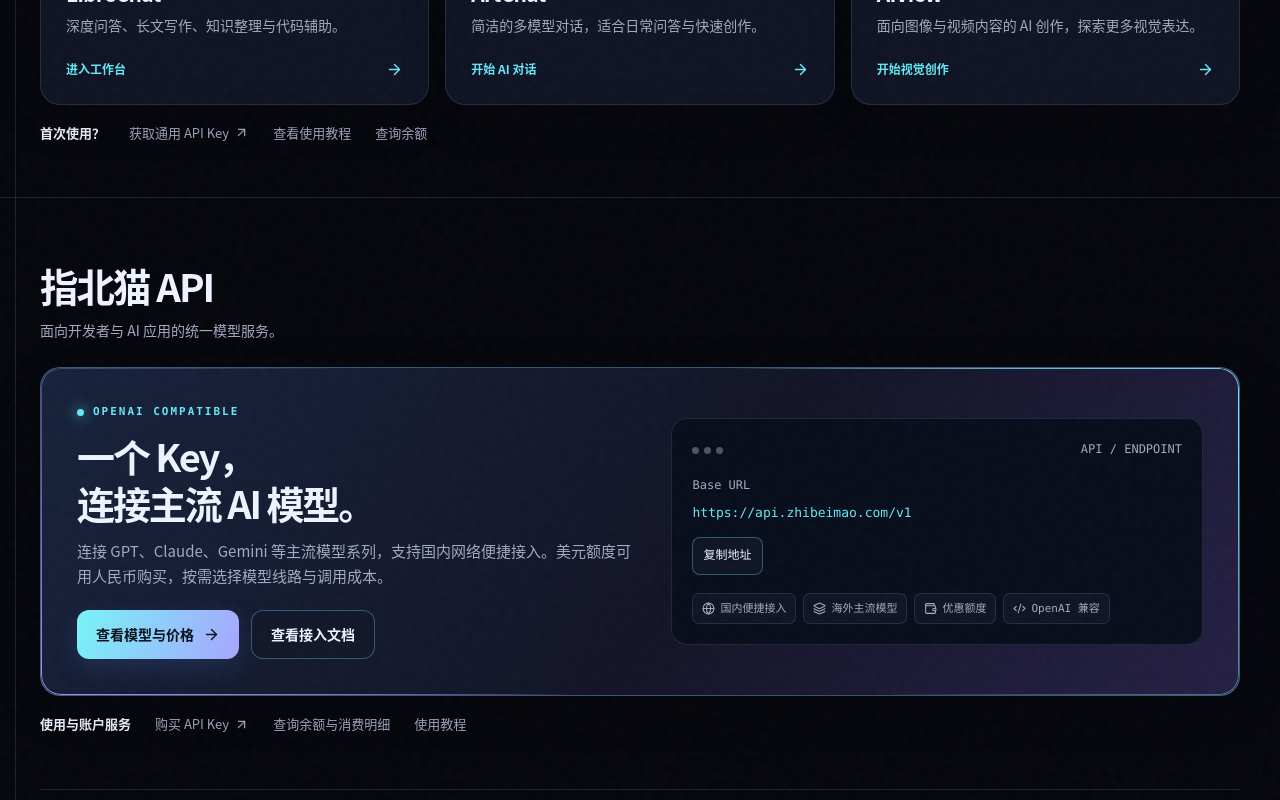
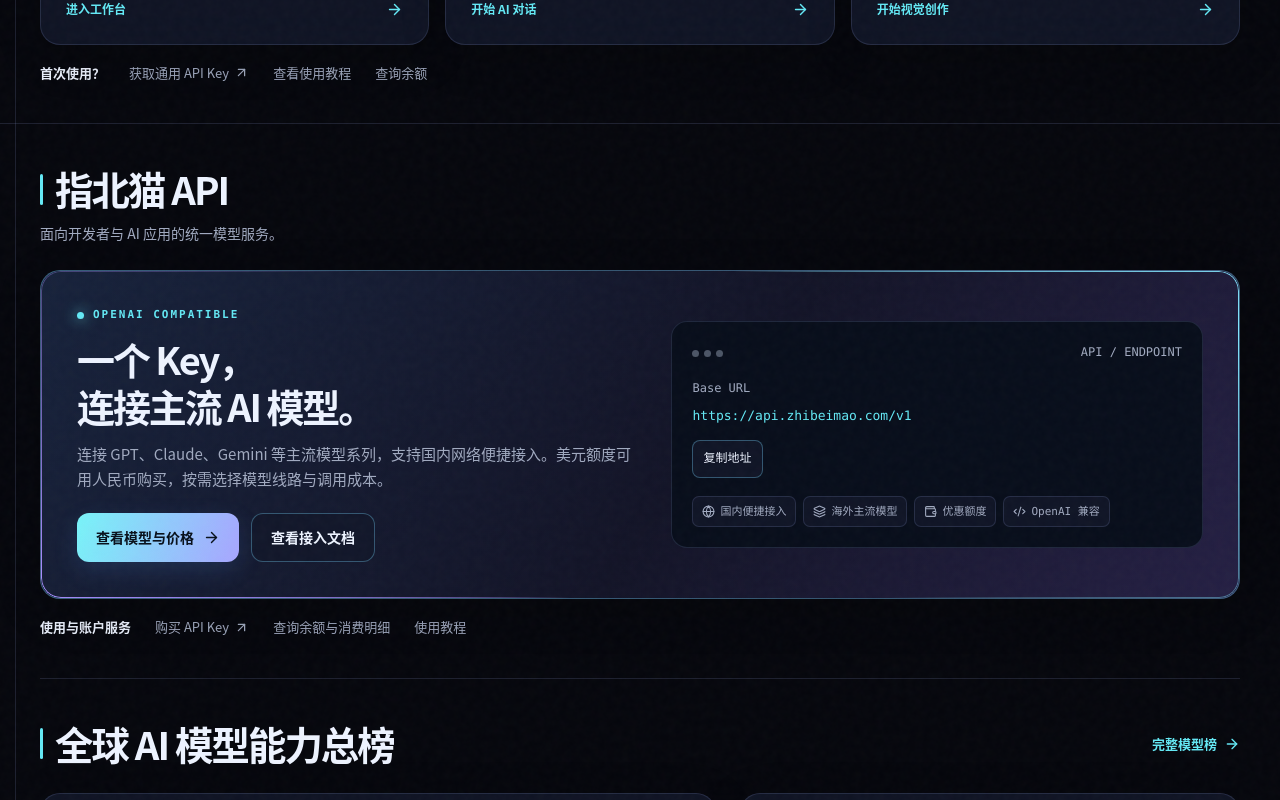
Before and after one commit to Jihai123/zhibeimao-home, a Next.js app: page / in a window 1280 px wide. Shown: the part 1480-2280 px from the top of the page. Built offline with nearby package versions, Linux system fonts and the light colour scheme; no server answers.

Commit message:
fix(home): V3.1 app/home-theme.css

```diff
--- a/app/home-theme.css
+++ b/app/home-theme.css
@@ -197,3 +197,21 @@ html[data-zbm-theme="light"] .zbm-live .text-rose-300 {color:#b42348}
 .zbm-rank-score{text-align:right;font-size:15px;font-weight:750;letter-spacing:-.02em;color:var(--zink);font-variant-numeric:tabular-nums}
 .zbm-topic-icon{display:grid;place-items:center;width:65px;height:60px;flex:none;border:1px solid var(--zline);border-radius:10px;background:var(--zpanel);color:var(--zmuted)}
 @media(max-width:767px){.zbm-rank-row{grid-template-columns:28px minmax(0,1fr) 52px;gap:7px;padding:8px 7px}.zbm-rank-model strong{font-size:12px}.zbm-rank-score{font-size:13px}.zbm-rank-heading{font-size:10px}.zbm-topic-icon{width:48px;height:48px}}
+
+/* V3.1: compact production content, without numbered demo markers. */
+.zbm-home .zbm-section{padding-block:40px}
+.zbm-home .zbm-section-head h2{margin-top:0;display:flex;align-items:center;gap:12px}
+.zbm-home .zbm-section-head h2:before,.zbm-live h2:before{content:"";width:3px;height:.8em;border-radius:3px;background:var(--zaccent);flex:none}
+.zbm-live h2{display:flex;align-items:center;gap:12px;margin-top:0}
+.zbm-live>section{margin-top:0;padding-bottom:0}
+.zbm-news-grid{display:grid;grid-template-columns:repeat(2,minmax(0,1fr));gap:10px}
+.zbm-news-item{display:flex;align-items:center;gap:14px;min-width:0;min-height:105px;padding:13px 15px;border-radius:13px;border:1px solid var(--zline);background:var(--zpanel);transition:background .25s,border-color .25s}
+.zbm-news-item:hover{background:var(--zhover);border-color:var(--zline2)}
+.zbm-news-item:last-child:nth-child(odd){grid-column:1/-1}
+.zbm-news-icon{display:grid;place-items:center;width:68px;height:64px;border-radius:10px;flex:none;background:var(--zglyph);color:var(--zglyphink);border:1px solid var(--zline)}
+.zbm-news-copy{flex:1;min-width:0}
+.zbm-news-copy h3{color:var(--zink);font-size:15px;font-weight:650;line-height:1.5}
+.zbm-news-copy p{color:var(--zmuted);font-size:12px;margin:4px 0 0;line-height:1.6}
+.zbm-news-item time{display:block;color:var(--zmuted);font-size:11px;margin-top:5px}
+.zbm-news-item>svg{flex:none;color:var(--zaccent)}
+@media(max-width:767px){.zbm-home .zbm-section{padding-block:28px}.zbm-news-grid{grid-template-columns:1fr}.zbm-news-item{gap:10px;padding:10px;min-height:90px}.zbm-news-icon{width:48px;height:48px}.zbm-news-copy h3{font-size:14px}}
```
